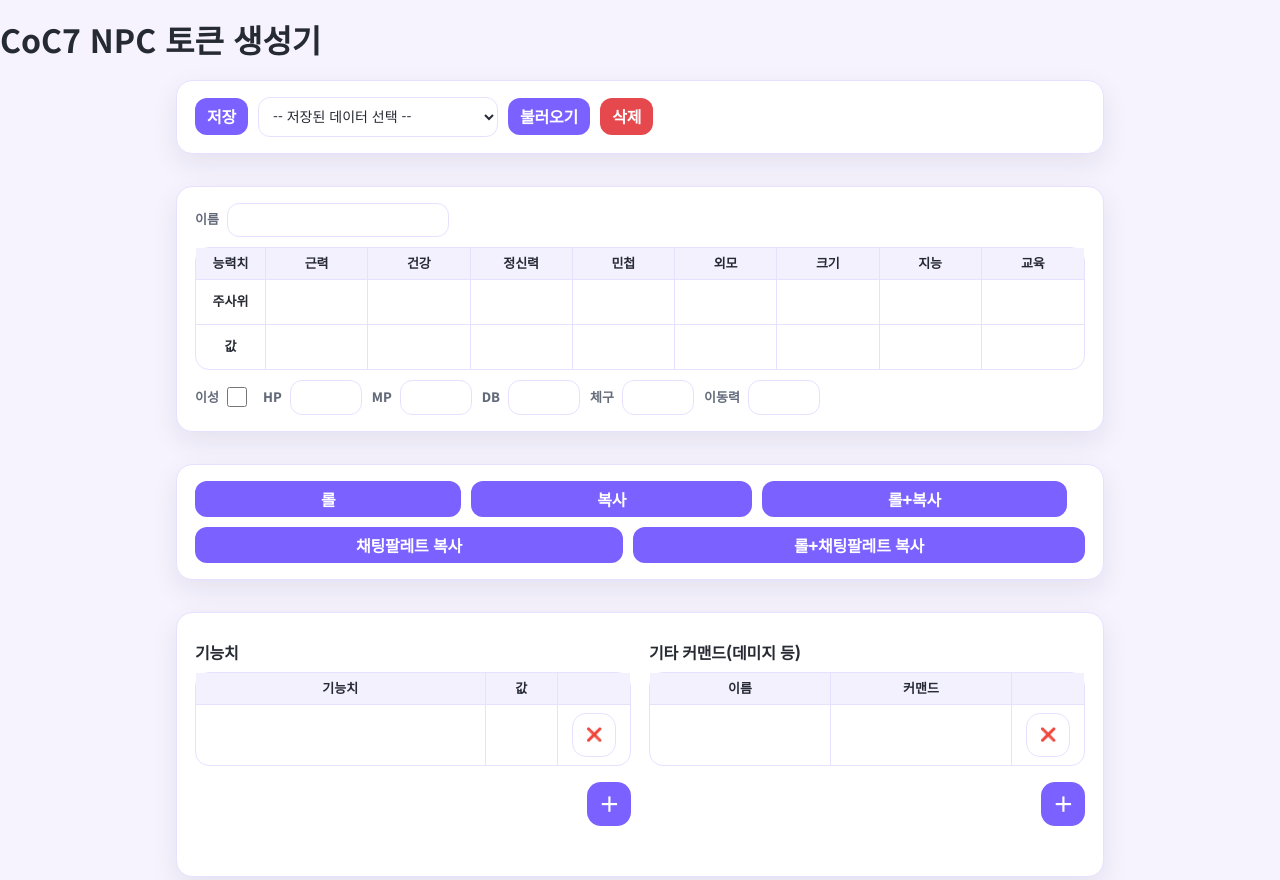
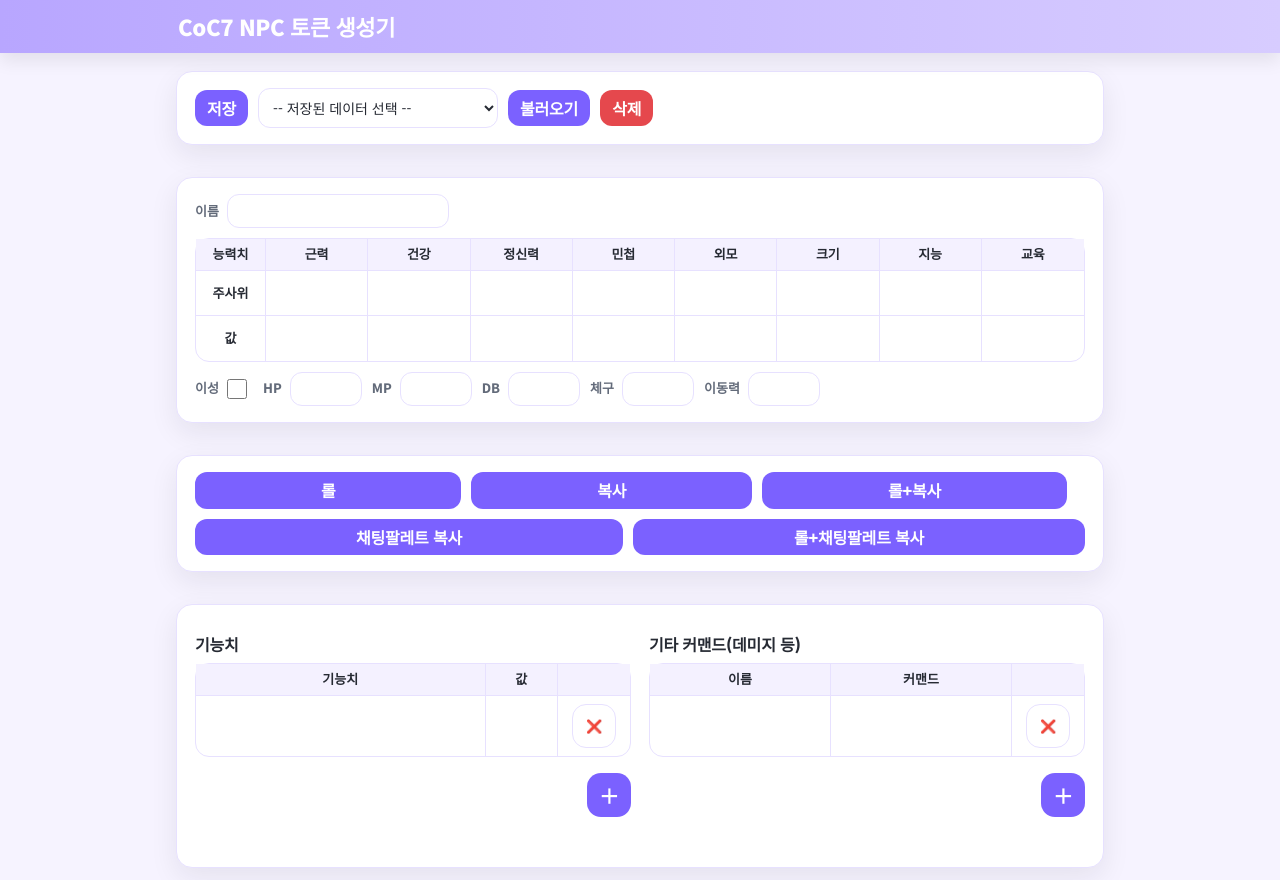
Before and after one commit to m43ngg/m43ngTRPG, a plain HTML site: page index.html in a window 1280 px wide. Shown: the top 880 px of the page. Drawn offline with nearby package versions, Linux system fonts and the light colour scheme.

Commit message:
Update index.html

```diff
--- a/index.html
+++ b/index.html
@@ -46,7 +46,7 @@ body{
   padding-top:0;
 }
 
-er{
+header{
   position:sticky;
   top:0;
   z-index:1000;
@@ -54,7 +54,7 @@ er{
   color:#fff;
   box-shadow:0 8px 18px rgba(0,0,0,.08);
 }
-er h1{
+header h1{
   max-width:960px;
   margin:0 auto;
   padding:14px 18px;
@@ -812,7 +812,7 @@ td:last-child, th:last-child{ width: 64px; min-width:64px; padding-right:14px !i
 					return;
 				}
 
-				if (confirm(`「${selectedKey.substring("coc7_savedData_".length)}」のデータを삭제してもよろしいですか？`)) {
+				if (confirm(`「${selectedKey.substring("coc7_savedData_".length)}」데이터를 삭제할까요?`)) {
 					localStorage.removeItem(selectedKey);
 					showSaveMessage("데이터 삭제 완료");
 					updateDataList();
```
